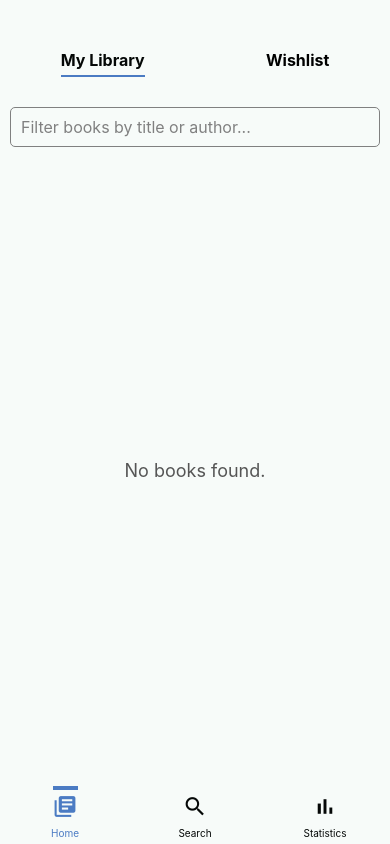
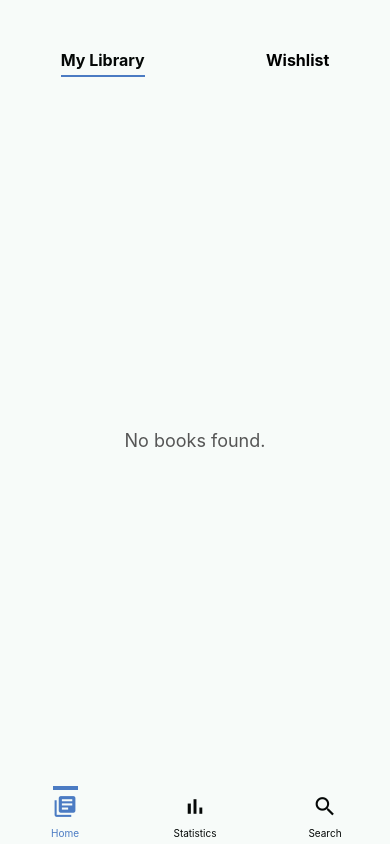
Before and after one commit to Ludde94/BookDB, a React Native app: screen /ReadBooksMain in a window 390 px wide. Built offline with nearby package versions, Linux system fonts and the light colour scheme.

Commit message:
Move search to right of navbar

```diff
--- a/src/Navigation.js
+++ b/src/Navigation.js
@@ -72,8 +72,9 @@ function Navigation() {
           })}
         >
           <Tab.Screen name="Home" component={ReadBooksStackScreen} options={{ headerShown: false }} />
+          <Tab.Screen name="Statistics" component={StatisticsStackScreen} options={{ headerShown: false }} />
           <Tab.Screen name="Search" component={SearchStackScreen} options={{ headerShown: false }} />
-          <Tab.Screen name="Statistics" component={StatisticsStackScreen} options={{ headerShown: false }} />
+
         </Tab.Navigator>
       </NavigationContainer>
     </SafeAreaView>
--- a/src/screens/ReadBooksScreen/ReadBooksScreen.js
+++ b/src/screens/ReadBooksScreen/ReadBooksScreen.js
@@ -53,7 +53,6 @@ export default function ReadBooksScreen({ navigation }) {
     <SafeAreaView style={styles.safeArea}>
       <View style={styles.container}>
         <TabHeader activeTab={activeTab} setActiveTab={setActiveTab} />
-        <BookFilter></BookFilter>
         <ScrollView
           style={styles.bookList}
           contentContainerStyle={{ flexGrow: 1 }}
```
